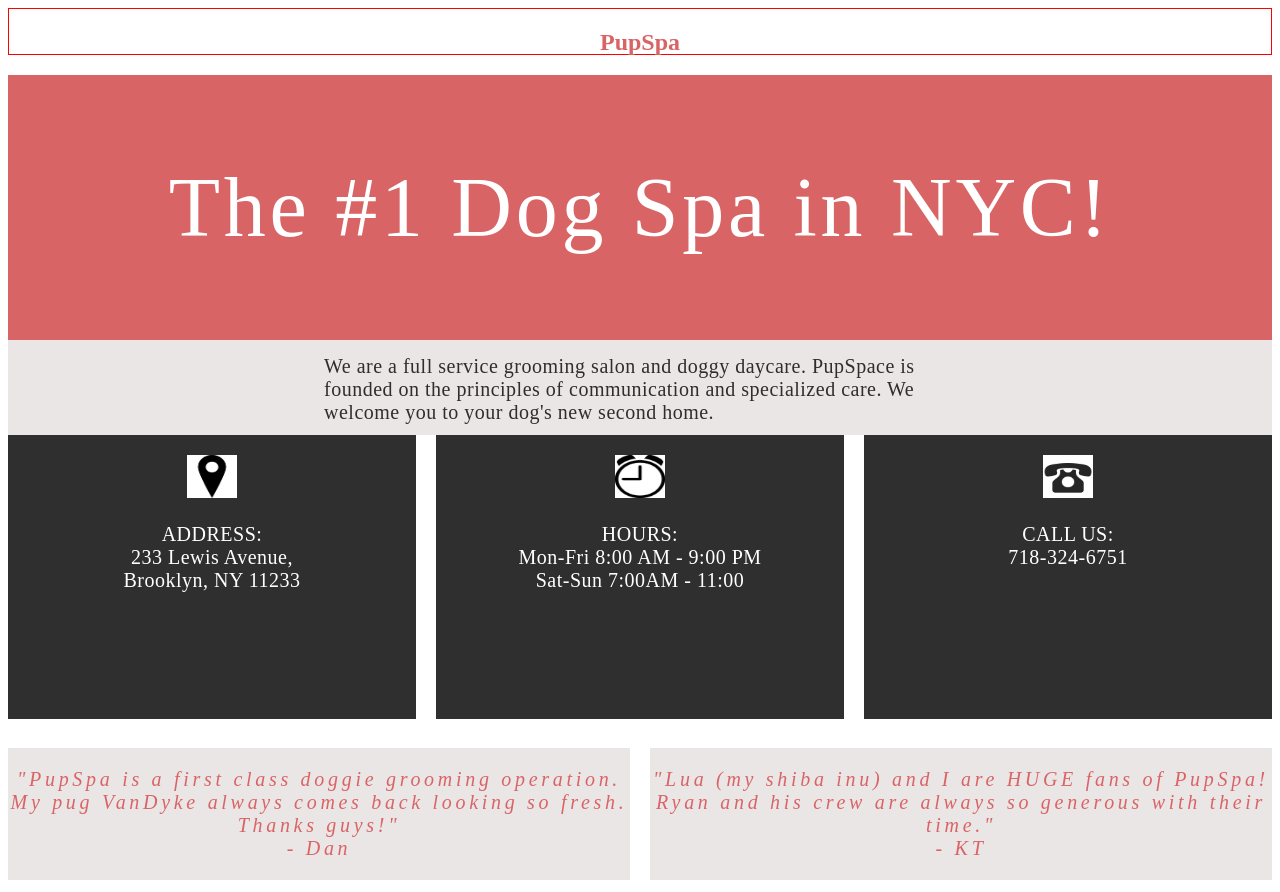
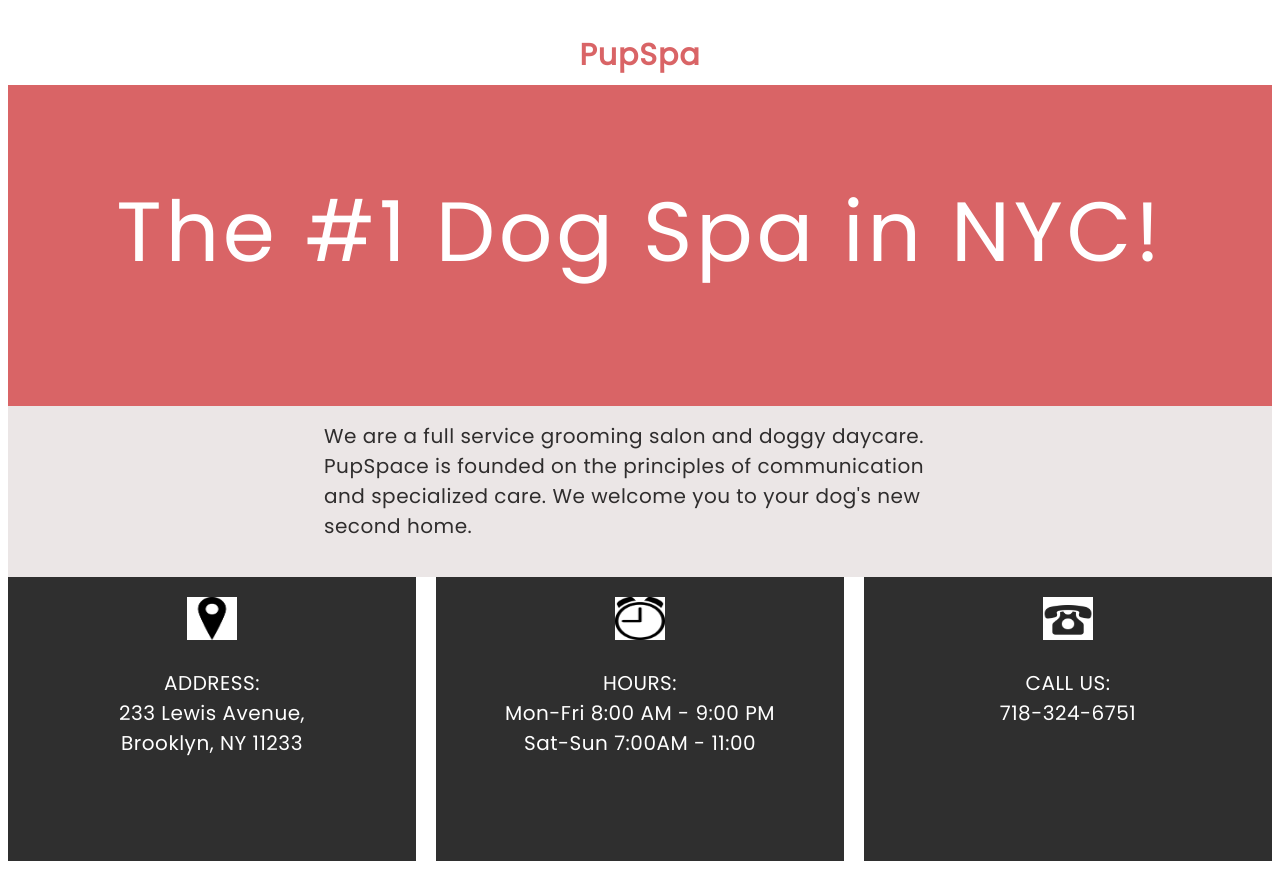
Before and after one commit to amazingmonikk/PupSpa, a plain HTML site: page index.html in a window 1280 px wide. Shown: the top 892 px of the page. Drawn offline with Linux system fonts and the light colour scheme.

Commit message:
added font-family

```diff
--- a/index.html
+++ b/index.html
@@ -7,6 +7,7 @@
     <meta http-equiv="X-UA-Compatible" content="ie=edge">
     <title>PupSpa</title>
     <link rel="stylesheet" type="text/css" href="style.css">
+    <link href="https://fonts.googleapis.com/css?family=Poppins&display=swap" rel="stylesheet">
 
 </head>
 
--- a/style.css
+++ b/style.css
@@ -6,7 +6,7 @@ body {
 
 .grid {
     display: grid;
-    grid-template: 5% 30% 10% 30% 20% 5%/repeat(6, 1fr);
+    grid-template: 5% 30% 15% 25% 20% 5%/repeat(6, 1fr);
     grid-column-gap: 20px;
 }
 header {
@@ -14,14 +14,19 @@ header {
     color: rgb(217, 100, 102);
     padding-bottom: 0px;
     grid-column: 1/ span 6;
-    border: 1px red solid;
+}
+
+.logo {
+    font-family: "Poppins", sans-serif;
+    font-size: 30px;
+    letter-spacing: 1px;
 }
 
 
 .banner {
     background-color:  rgb(217, 100, 102);
     color: #ffffff;
-    font-family: "Poppins" sans-serif;
+    font-family: "Poppins", sans-serif;
     font-size: 84px;
     font-weight: 300;
     letter-spacing: 3.7px;
@@ -45,7 +50,7 @@ header {
     margin: auto;
     padding: auto;
     color: rgb(47, 45, 45);
-    font-family: "Poppins" sans-serif;
+    font-family: "Poppins", sans-serif;
     font-size: 20px;
     font-weight: 500;
     letter-spacing: 0.5px;
@@ -57,7 +62,7 @@ header {
 .box {
     background-color: rgb(47, 47, 47);
     color: #ffffff;
-    font-family: "Poppins" sans-serif;
+    font-family: "Poppins", sans-serif;
     font-size: 20px;
     font-weight: 500;
     letter-spacing: 0.5px;
@@ -98,7 +103,7 @@ header {
 .testimonial {
     background-color:rgb(235, 230, 230);
     color: rgb(217, 100, 102);
-    font-family: "Poppins" sans-serif;
+    font-family: "Poppins", sans-serif;
     font-size: 20px;
     font-weight: 300;
     letter-spacing: 3.7px;
@@ -118,7 +123,7 @@ header {
 footer {
     background-color: rgb(217, 100, 102);
     color: #ffffff;
-    font-family: "Poppins" sans-serif;
+    font-family: "Poppins", sans-serif;
     font-size: 14px;
     font-weight: 300;
     letter-spacing: 0.4px;
```
